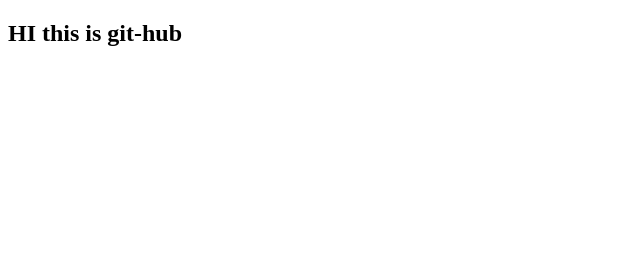
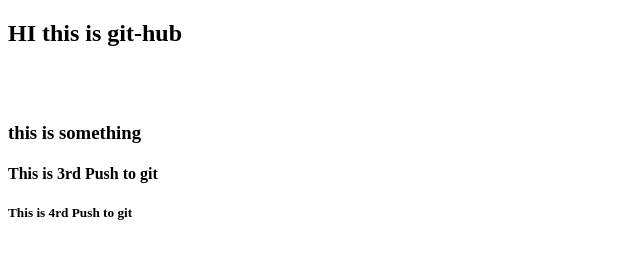
Before and after one commit to shabbirircky/ctg-350-task-2, a plain HTML site: page index.html in a window 1280 px wide. Shown: the whole page, without its empty margins (0-640 px from the left). Drawn offline with Linux system fonts and the light colour scheme.

Commit message:
last commit

```diff
--- a/index.html
+++ b/index.html
@@ -8,5 +8,11 @@
 </head>
 <body>
     <h2>HI this is git-hub </h2>
+    <br><br>
+    <h3>
+        this is  something
+    </h3>
+    <h4>This is 3rd Push to git</h4>
+    <h5>This is 4rd Push to git</h5>
 </body>
 </html>
```
